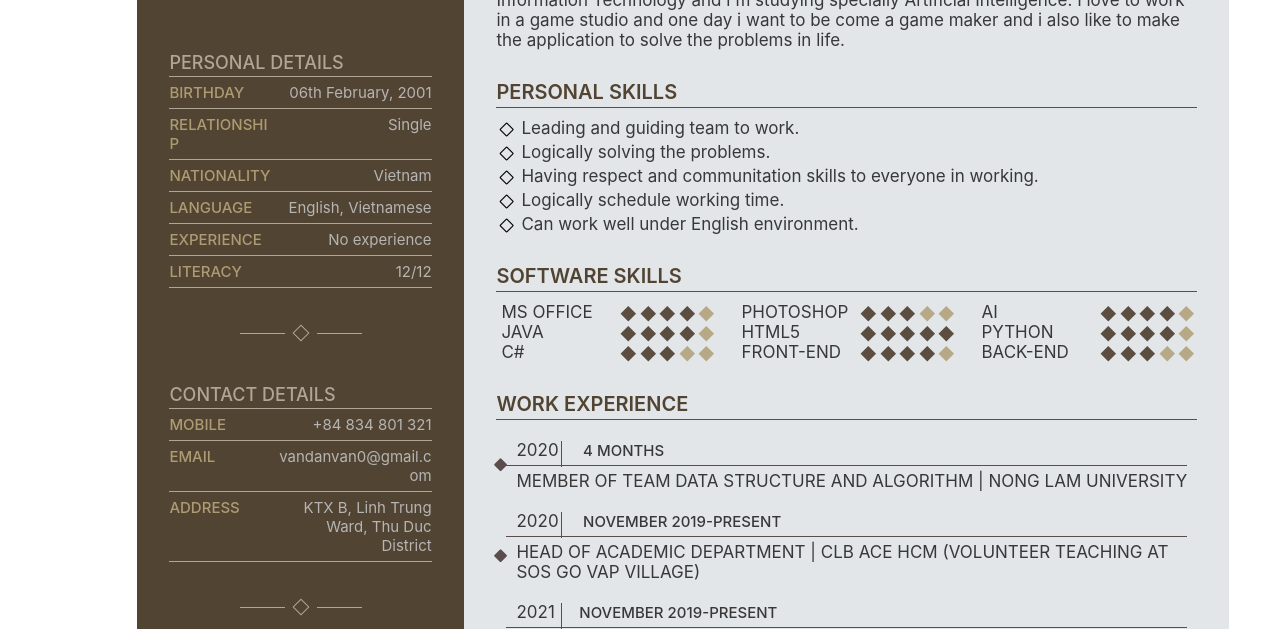
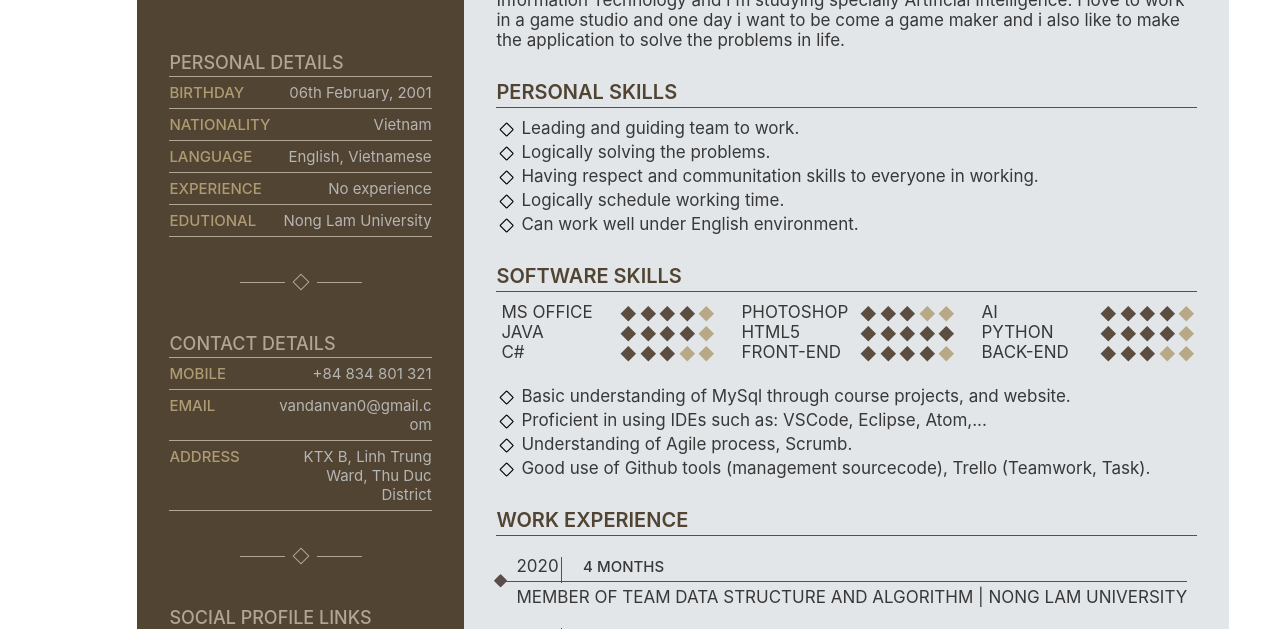
Before and after one commit to dannv0602/CV_NguyenVanDan, a plain HTML site: page index.html in a window 1280 px wide. Shown: the part 398-1027 px from the top of the page. Drawn offline with Linux system fonts and the light colour scheme.

Commit message:
Dan up
Dan up

```diff
--- a/index.html
+++ b/index.html
@@ -73,14 +73,7 @@
                                 06th February, 2001
                             </p>
                         </li>
-                        <li>
-                            <p class="alpha-text">
-                                relationship
-                            </p>
-                            <p class="beta-text">
-                                Single
-                            </p>
-                        </li>
+
                         <li>
                             <p class="alpha-text">
                                 nationality
@@ -106,10 +99,10 @@
                         </li>
                         <li>
                             <p class="alpha-text">
-                                literacy
+                                EDUTIONAL
                             </p>
                             <p class="beta-text">
-                                12/12
+                                Nong Lam University
                             </p>
                         </li>
                     </ul>
@@ -197,8 +190,8 @@
                     <ul class="frame-content">
 
                         <li>
-                            <p class="alpha-text">
-                                Information technology
+                            <p class="beta-text">
+                                Information technology (GPA = 7.6 (2021)
                             </p>
 
                         </li>
@@ -345,6 +338,23 @@
                         </li>
 
                     </ul>
+                    <br/>
+                    <div class="line-frame"> <i class="far fa-square"></i>
+                        <p>Basic understanding of MySql
+                            through course projects, and
+                            website.</p>
+                    </div>
+                    <div class="line-frame"> <i class="far fa-square"></i>
+                        <p> Proficient in using IDEs such as:
+                            VSCode, Eclipse, Atom,...</p>
+                    </div>
+                    <div class="line-frame"> <i class="far fa-square"></i>
+                        <p>Understanding of Agile process, Scrumb.</p>
+                    </div>
+                    <div class="line-frame"> <i class="far fa-square"></i>
+                        <p>Good use of Github tools (management
+                            sourcecode), Trello (Teamwork, Task).</p>
+                    </div>
 
 
                 </div>
@@ -375,7 +385,7 @@
                             <div class="up-text">
                                 <p>2021</p>
                                 <div class="seprate"></div>
-                                <p class="time">November 2019-Present</p>
+                                <p class="time">4 months</p>
                             </div>
                             <p class="content">Member of team Object-orented Design | Nong Lam University </p>
                             <p class="content">(ATM Project)</p>
```
